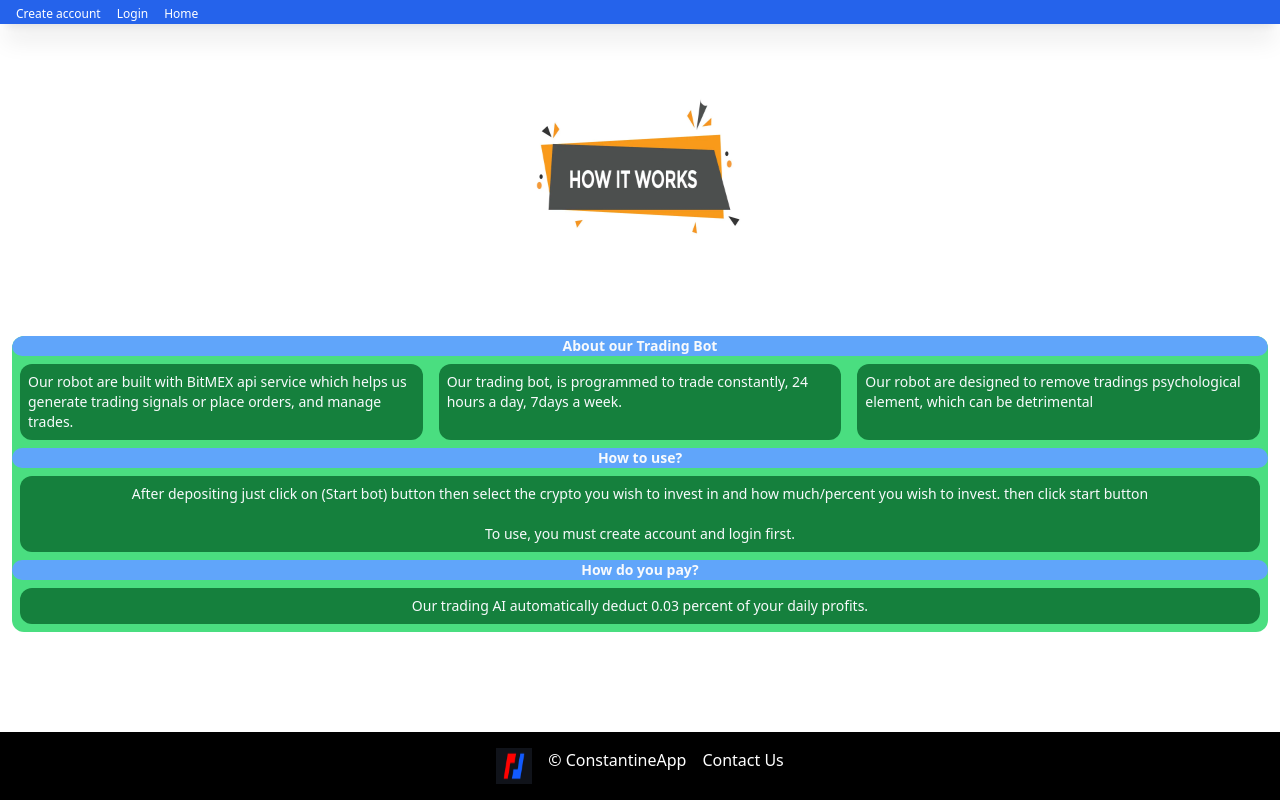
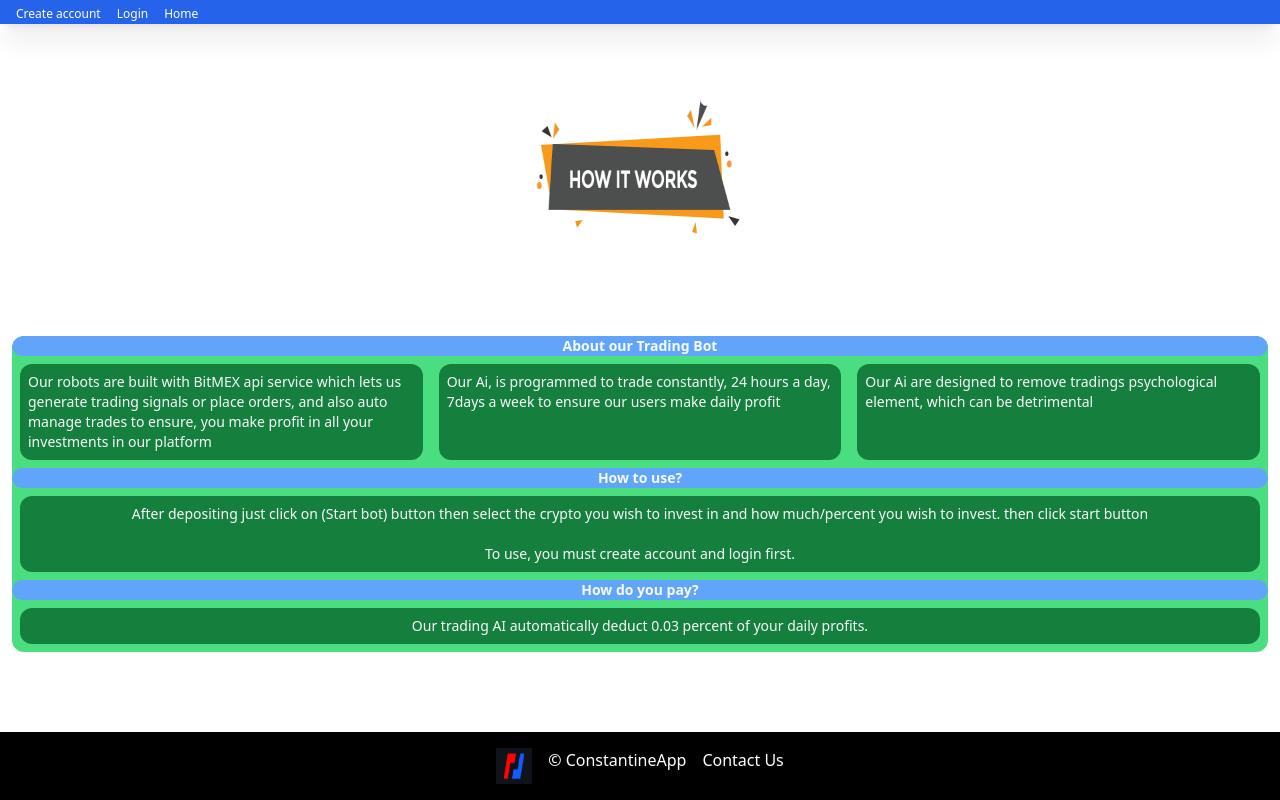
Before and after one commit to Nwaforchuks/tradingbot, a React (Create React App) app: page /how in a window 1280 px wide. Built offline with nearby package versions, Linux system fonts and the light colour scheme.

Commit message:
ivestment platform

```diff
--- a/src/Howtodepo.js
+++ b/src/Howtodepo.js
@@ -22,7 +22,7 @@ export default function Howtodepo() {
         <label className='mx-auto text-center block bg-blue-400 w-full rounded-xl text-sm font-bold text-slate-50'>How To Deposit</label>
 
         <p className=' mx-2 mt-2 mb-2 text-sm text-slate-50 bg-green-700 rounded-xl px-2 py-2 text-center'>
-        • Please make sure you deposit with the crypto wallet/address you registered with, because the wallet address will be used for crediting your deposits into your account.<br></br><br></br>
+        • Please make sure you deposit with a legit crypto wallet ID/address you registered with, because the wallet address will be used for crediting your deposits into your account.<br></br><br></br>
 
         • Do not deposit other assets, other than USDT on Ethereum Network<br></br><br></br>
         • The minimum deposit amount is 1.00 USDT.<br></br><br></br>
--- a/src/Howtouse.js
+++ b/src/Howtouse.js
@@ -25,15 +25,19 @@ const How_to_use = () => {
         <div className='bg-green-400 h-fit overflow-auto rounded-xl sm:grid sm:grid-cols-3'>
 
         <p className=' mx-2 mt-2 mb-2 text-sm text-slate-50 bg-green-700 rounded-xl px-2 py-2'>
-          Our robot are built with BitMEX api service which helps us generate trading signals or place orders, and manage trades.
+        Our robots are built with BitMEX api service which lets us generate trading
+
+        signals or place orders, and also auto manage trades to ensure, you make
+
+      profit in all your investments in our platform
         </p>
 
         <p className=' mx-2 mt-2 mb-2 text-sm text-slate-50 bg-green-700 rounded-xl px-2 py-2'>
-          Our trading bot, is programmed to trade constantly, 24 hours a day, 7days a week.
+          Our Ai, is programmed to trade constantly, 24 hours a day, 7days a week to ensure our users make daily profit
         </p>
 
         <p className=' mx-2 mt-2 mb-2 text-sm text-slate-50 bg-green-700 rounded-xl px-2 py-2'>
-          Our robot are designed to remove tradings psychological element, which can be detrimental
+          Our Ai are designed to remove tradings psychological element, which can be detrimental
         </p>
 
         </div>
--- a/src/Mains.js
+++ b/src/Mains.js
@@ -31,9 +31,9 @@ const Main = () => {
     </h5>
 
     <p className='text-center text-xs'>
-      We provide easy-to-use smart trading<br></br>
-      tools and trading bots so that anyone  can<br></br>
-      easily invest in crypto.
+    We provide easy to use smart Investment
+    Tools,<br></br> And with our advanced investment Ai, anyone can easily Invest in<br></br> Crypto Currency.
+
     </p>
 
     <p className='flex flex-row'>
```
